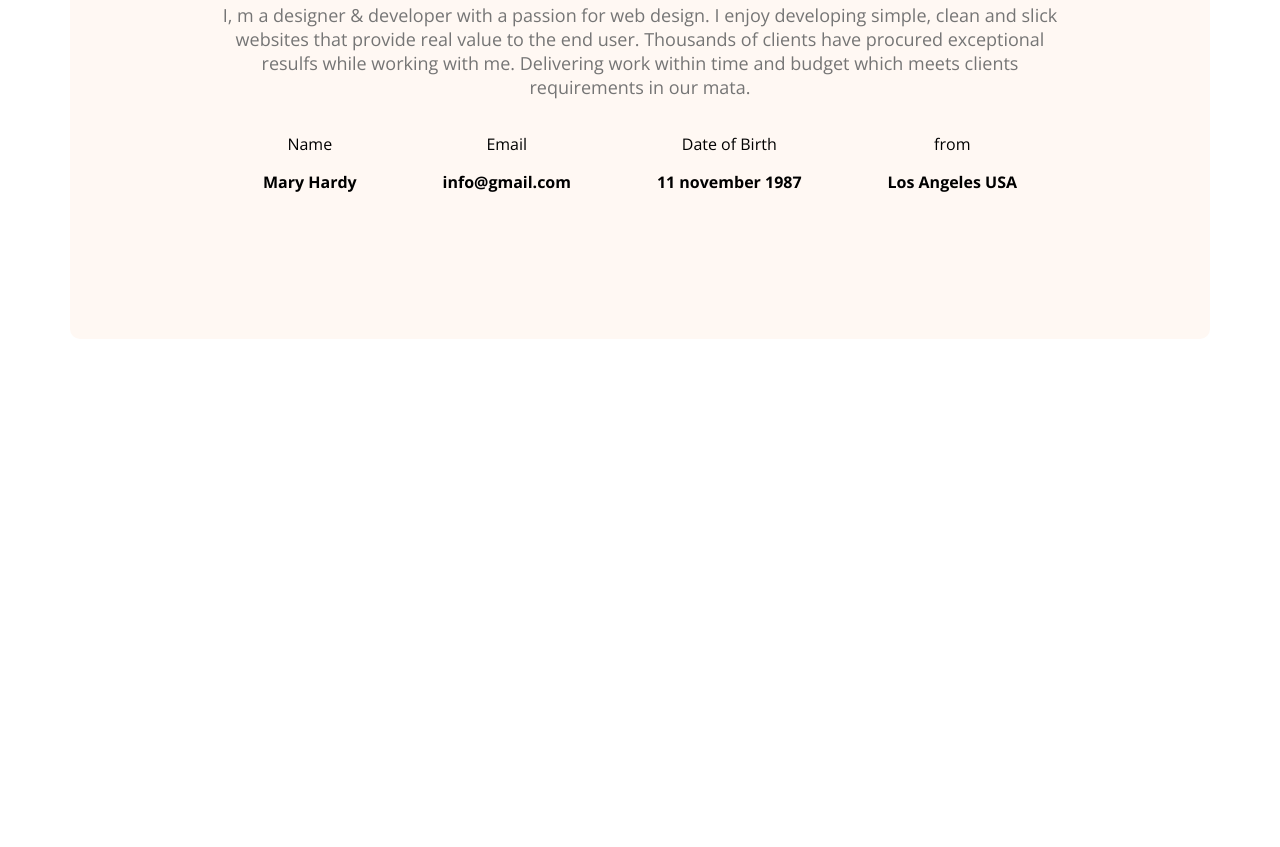
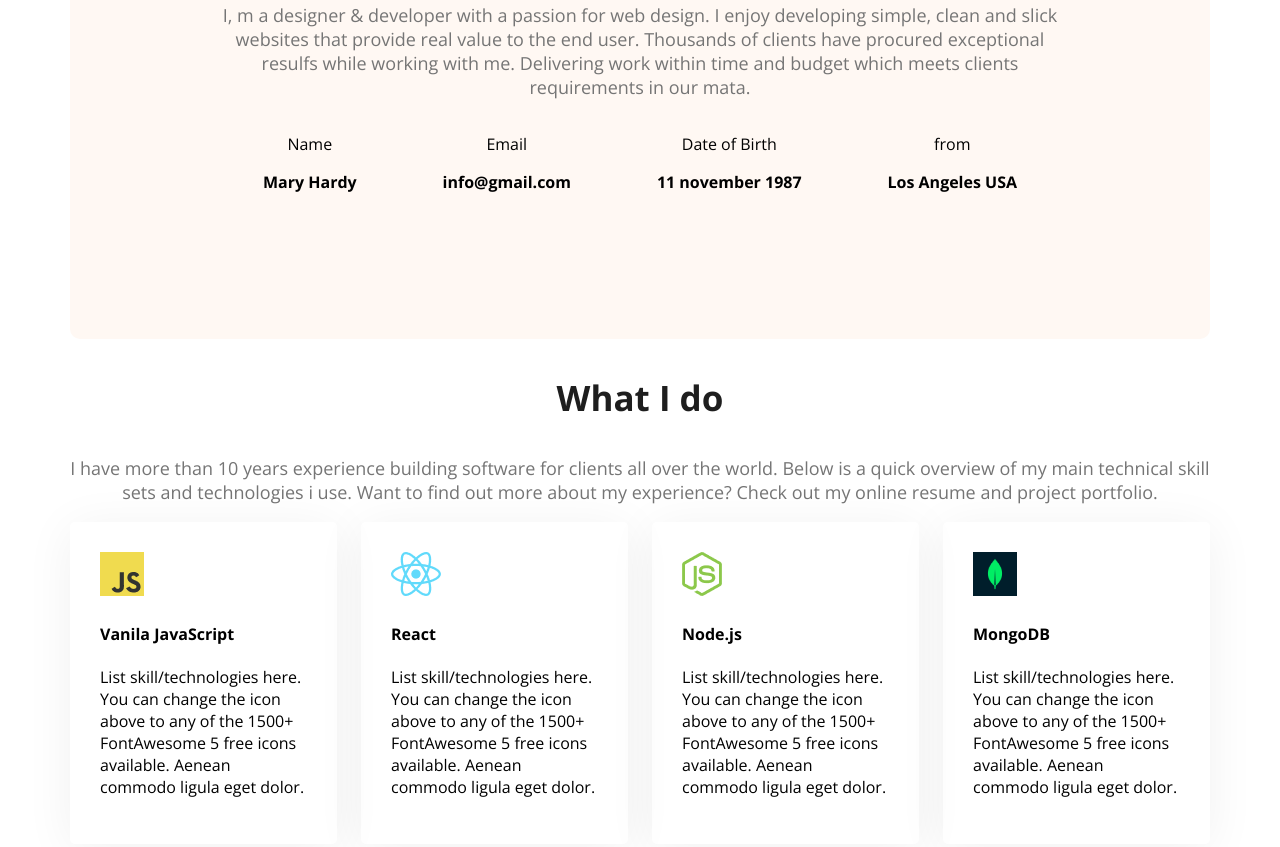
Before and after one commit to nokib-web/web-developer-portfolio, a plain HTML site: page index.html in a window 1280 px wide. Shown: the part 1204-2051 px from the top of the page. Before the commit the page ends 1551 px from the top, so only its background shows below. Drawn offline with nearby package versions, Linux system fonts and the light colour scheme.

Commit message:
added all the code

```diff
--- a/index.html
+++ b/index.html
@@ -69,6 +69,39 @@
         </section>
 
 
+        <!--what is do section start-->
+        <section>
+
+        <h3 class="section-title text-center">What I do</h3>
+        <p class="section-description text-center">I have more than 10 years experience building software for clients all over the world. Below is a quick overview of my main technical skill sets and technologies i use. Want to find out more about my experience? Check out my online resume and project portfolio.</p>
+
+        </section>
+        <div class="skills-container">
+            <div class="skill">
+                <img src="images/icons/js.png" alt="">
+                <h4 class="skill-title">Vanila JavaScript
+                </h4>
+                <p class="skill-description">List skill/technologies here. You can change the icon above to any of the 1500+ FontAwesome 5 free icons available. Aenean commodo ligula eget dolor.</p>
+            </div>
+            <div class="skill">
+                <img src="images/icons/react.png" alt="">
+                <h4 class="skill-title">React</h4>
+                <p class="skill-description">List skill/technologies here. You can change the icon above to any of the 1500+ FontAwesome 5 free icons available. Aenean commodo ligula eget dolor.</p>
+            </div>
+            <div class="skill">
+                <img src="images/icons/nodejs.png" alt="">
+                <h4 class="skill-title">Node.js</h4>
+                <p class="skill-description">List skill/technologies here. You can change the icon above to any of the 1500+ FontAwesome 5 free icons available. Aenean commodo ligula eget dolor.</p>
+            </div>
+            <div class="skill">
+                <img src="images/icons/mongo.png" alt="">
+                <h4 class="skill-title">MongoDB</h4>
+                <p class="skill-description">List skill/technologies here. You can change the icon above to any of the 1500+ FontAwesome 5 free icons available. Aenean commodo ligula eget dolor.</p>
+            </div>
+        </div>
+
+
+
     </main>
 
     <footer>
--- a/styles/portfolio.css
+++ b/styles/portfolio.css
@@ -24,6 +24,10 @@
 }
 .secondery-bg{
     background-color: #FFF8F3;
+}
+
+.text-center{
+    text-align: center;
 }
 
 .btn-primary{
@@ -106,12 +110,14 @@ nav ul{
     border-radius:10px;
     padding: 130px 150px;
     text-align: center;
-    margin-top: 130px;
+
 }
 
 main{
     max-width: 1140px;
     margin: 0 auto;
+    margin-top: 130px;
+    margin-bottom: 130px;
 }
 .about-items{
     display: flex;
@@ -120,3 +126,15 @@ main{
 .item-description{
     font-weight: bold;
 }
+/*skills-container-style*/
+.skills-container{
+    display: flex;
+    gap: 24px;
+
+}
+.skill{
+    padding:30px;
+    box-shadow: 0px 6px 50px 0px rgba(0,0,0,0.06);
+    border-radius: 5px;
+
+}
```
